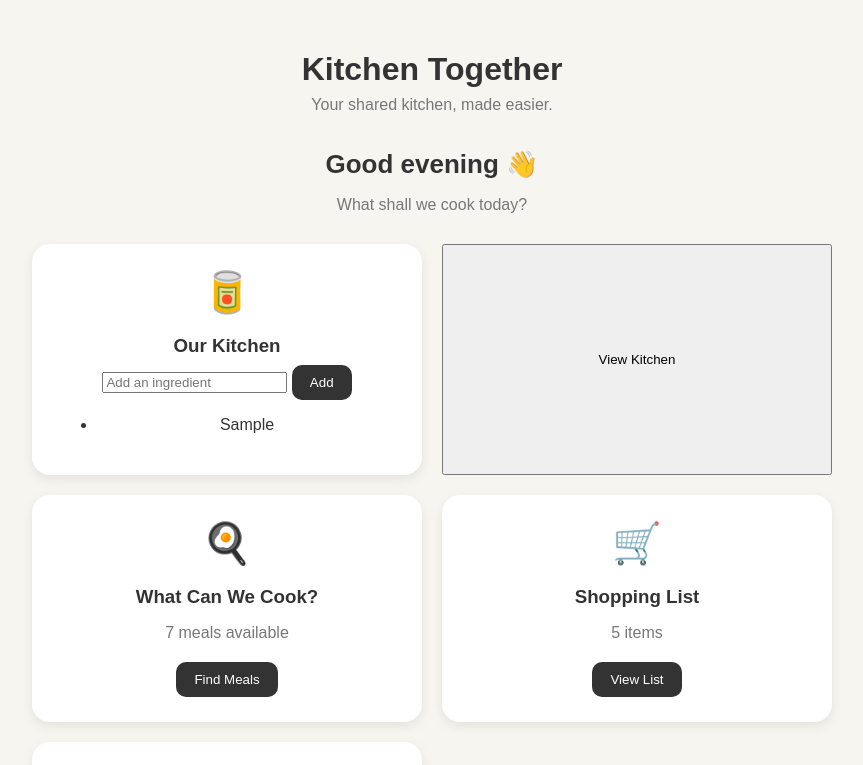
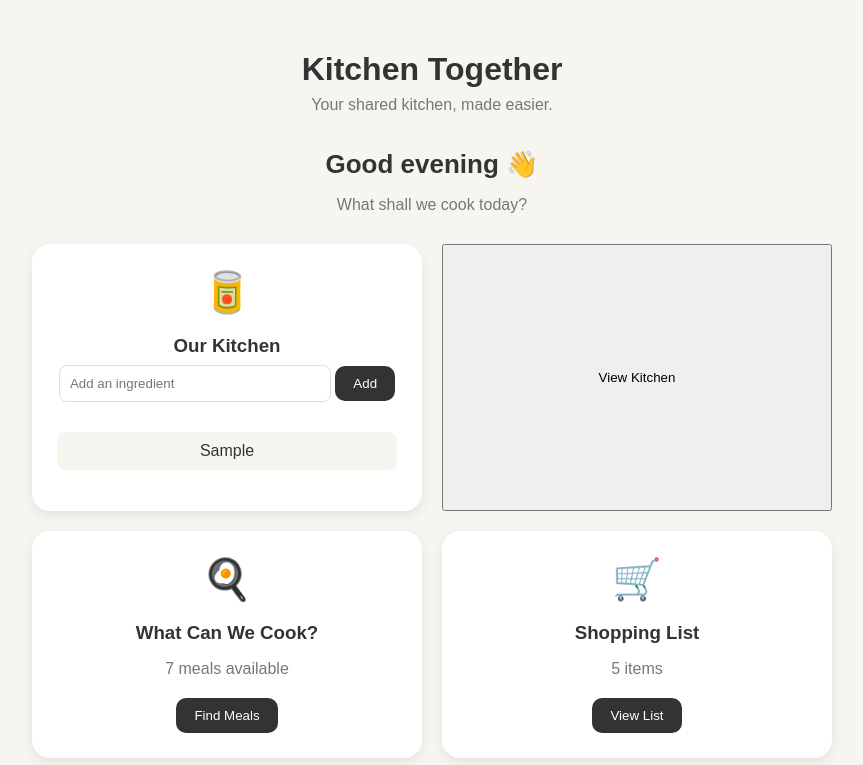
Before and after one commit to marida93/kitchen-together, a plain HTML site: page index.html in a window 1280 px wide. Both pictures are taken after typing "Sample" into the empty fields and a click on the button "Add". Shown: the top 765 px of the page, without its empty margins (208-1071 px from the left). Drawn offline with Linux system fonts and the light colour scheme.

Commit message:
Update style.css

```diff
--- a/style.css
+++ b/style.css
@@ -84,3 +84,25 @@ header p {
     }
 
 }
+
+#ingredientInput {
+    width: 80%;
+    padding: 10px;
+    margin-bottom: 10px;
+    border: 1px solid #ddd;
+    border-radius: 8px;
+    box-sizing: border-box;
+}
+
+#ingredientList {
+    list-style: none;
+    padding: 0;
+    margin-top: 20px;
+}
+
+#ingredientList li {
+    background: #f7f5f0;
+    padding: 10px;
+    margin-bottom: 8px;
+    border-radius: 8px;
+}
```
